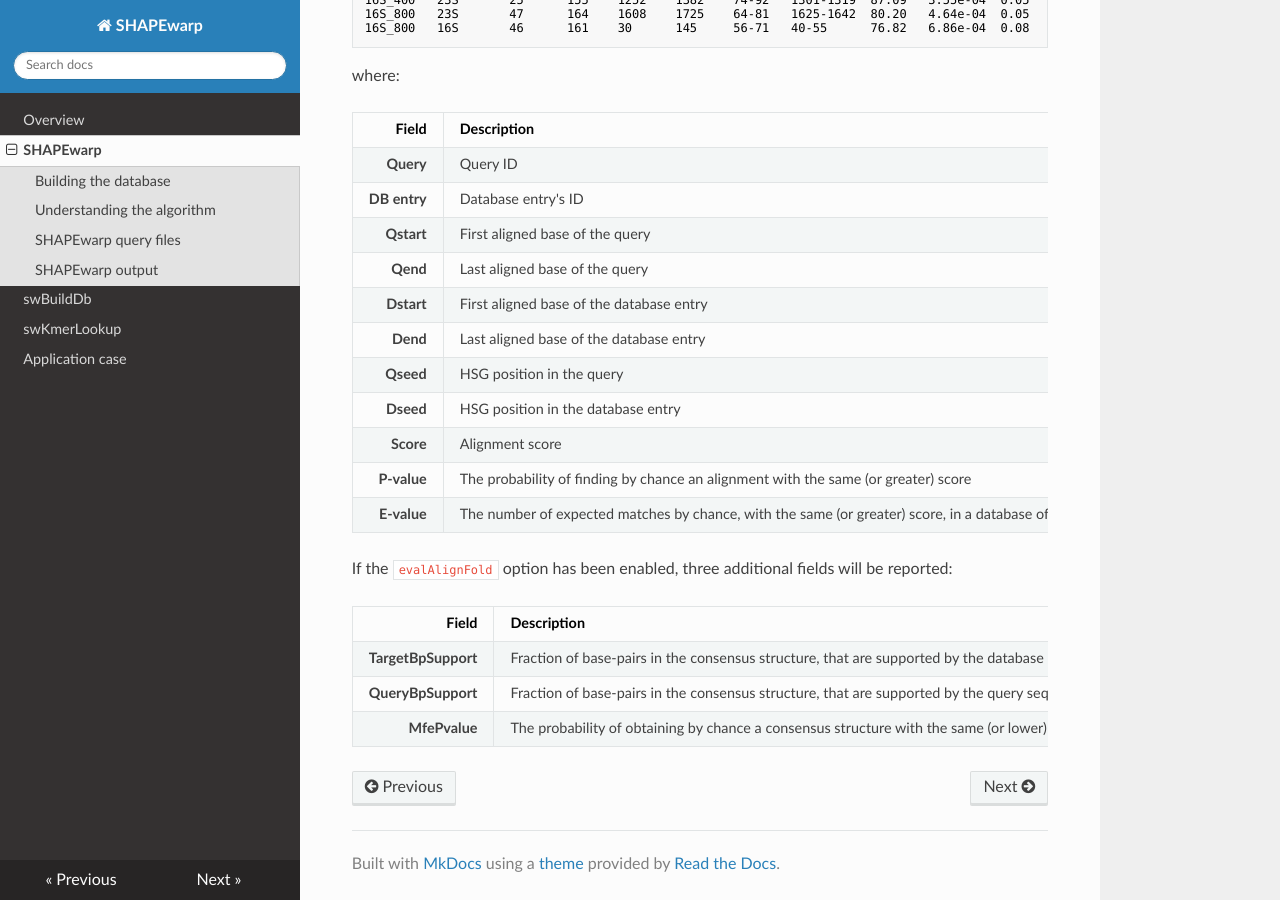
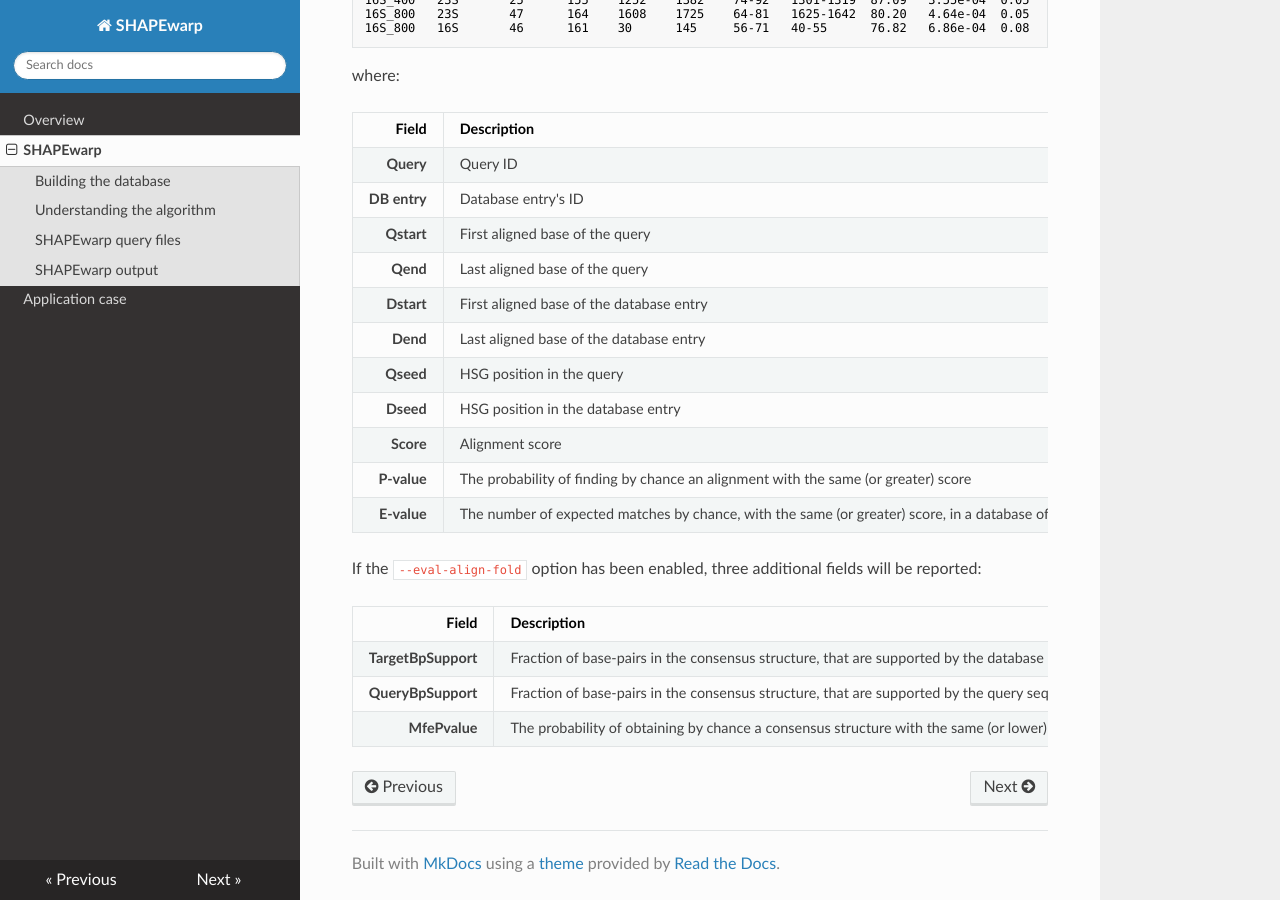
Before and after one commit to dincarnato/SHAPEwarp-docs, an MkDocs documentation site: the page built from docs/SHAPEwarp.md, in a window 1280 px wide and 900 px high, scrolled down 6459 px. Built offline with MkDocs 1.6.1, drawn with Linux system fonts in a browser that asks for light colours; nearby versions of some CDN libraries; old or Windows-style settings are respelled for this version of MkDocs.

Commit message:
Updated docs v2.0.0

```diff
--- a/docs/SHAPEwarp.md
+++ b/docs/SHAPEwarp.md
@@ -175,7 +175,7 @@ __Score__ | Alignment score
 __P-value__ | The probability of finding by chance an alignment with the same (or greater) score
 __E-value__ | The number of expected matches by chance, with the same (or greater) score, in a database of the same size
 
-If the ``evalAlignFold`` option has been enabled, three additional fields will be reported:<br/>
+If the ``--eval-align-fold`` option has been enabled, three additional fields will be reported:<br/>
 
 Field  | Description
 -----: | :----------
--- a/mkdocs.yml
+++ b/mkdocs.yml
@@ -11,8 +11,6 @@ build:
 pages:
     - 'Overview': 'index.md'
     - 'SHAPEwarp': 'SHAPEwarp.md'
-    - 'swBuildDb': 'swBuildDb.md'
-    - 'swKmerLookup': 'swKmerLookup.md'
     - 'Application case': 'case.md'
 markdown_extensions:
     - markdown.extensions.admonition
```
